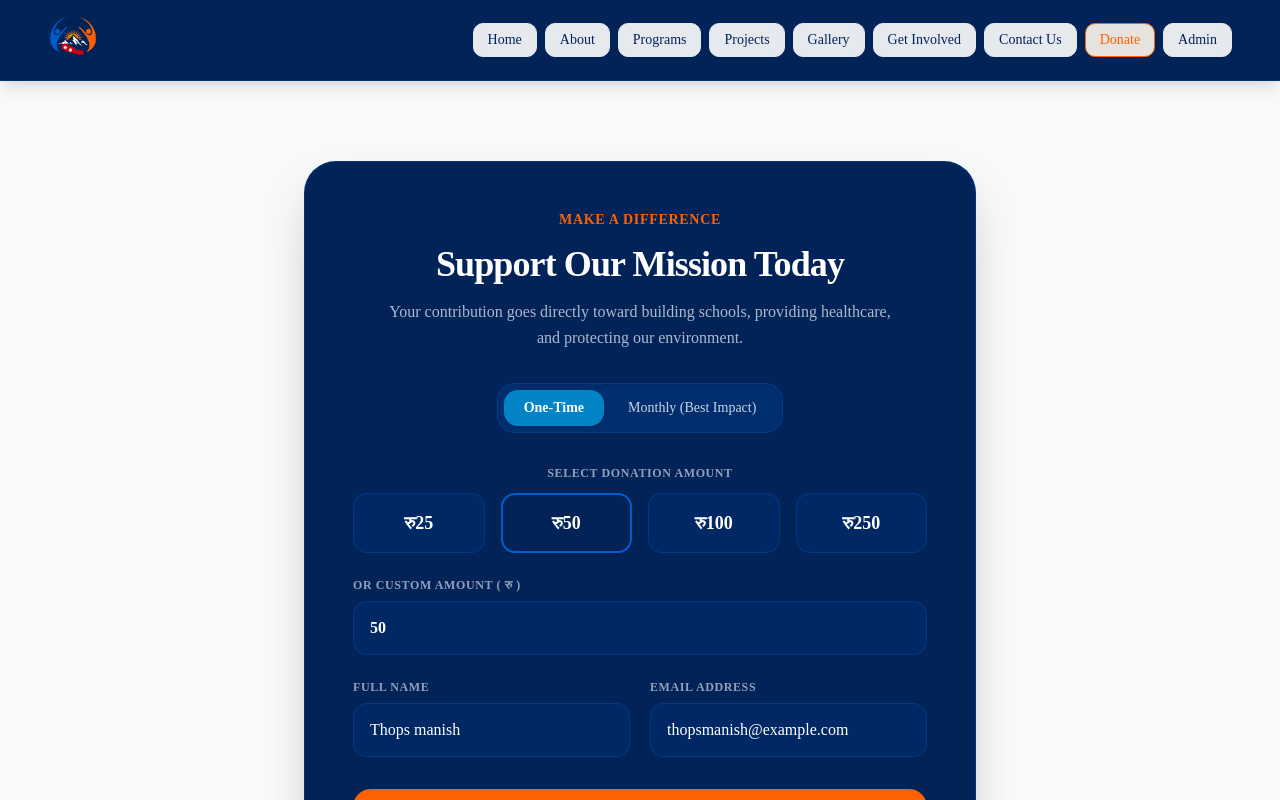
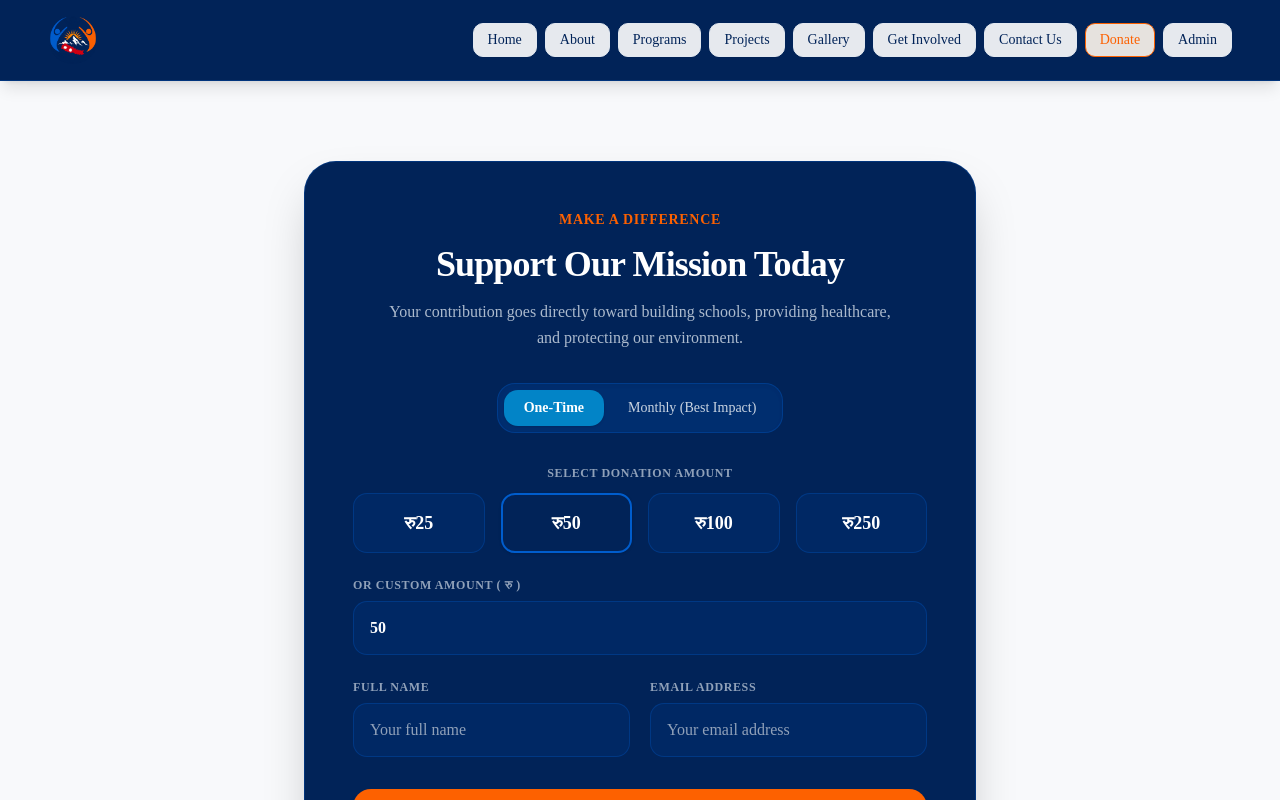
Before and after one commit to Anish-Pokharel7/btn, a Next.js app: page /donate in a window 1280 px wide. Shown: the top 800 px of the page. Built offline with nearby package versions, Linux system fonts and the light colour scheme.

Commit message:
feat: reset default values for full name and email in DonatePage component

```diff
--- a/app/donate/page.tsx
+++ b/app/donate/page.tsx
@@ -9,8 +9,8 @@ export default function DonatePage() {
   const [frequency, setFrequency] = useState<"one-time" | "monthly">("one-time");
   const [selectedAmount, setSelectedAmount] = useState<number | null>(50);
   const [customAmount, setCustomAmount] = useState<string>("50");
-  const [fullName, setFullName] = useState<string>("Thops manish");
-  const [email, setEmail] = useState<string>("thopsmanish@example.com");
+  const [fullName, setFullName] = useState<string>("");
+  const [email, setEmail] = useState<string>("");
   const [isSubmitted, setIsSubmitted] = useState<boolean>(false);
 
   const handlePresetClick = (amount: number) => {
```
